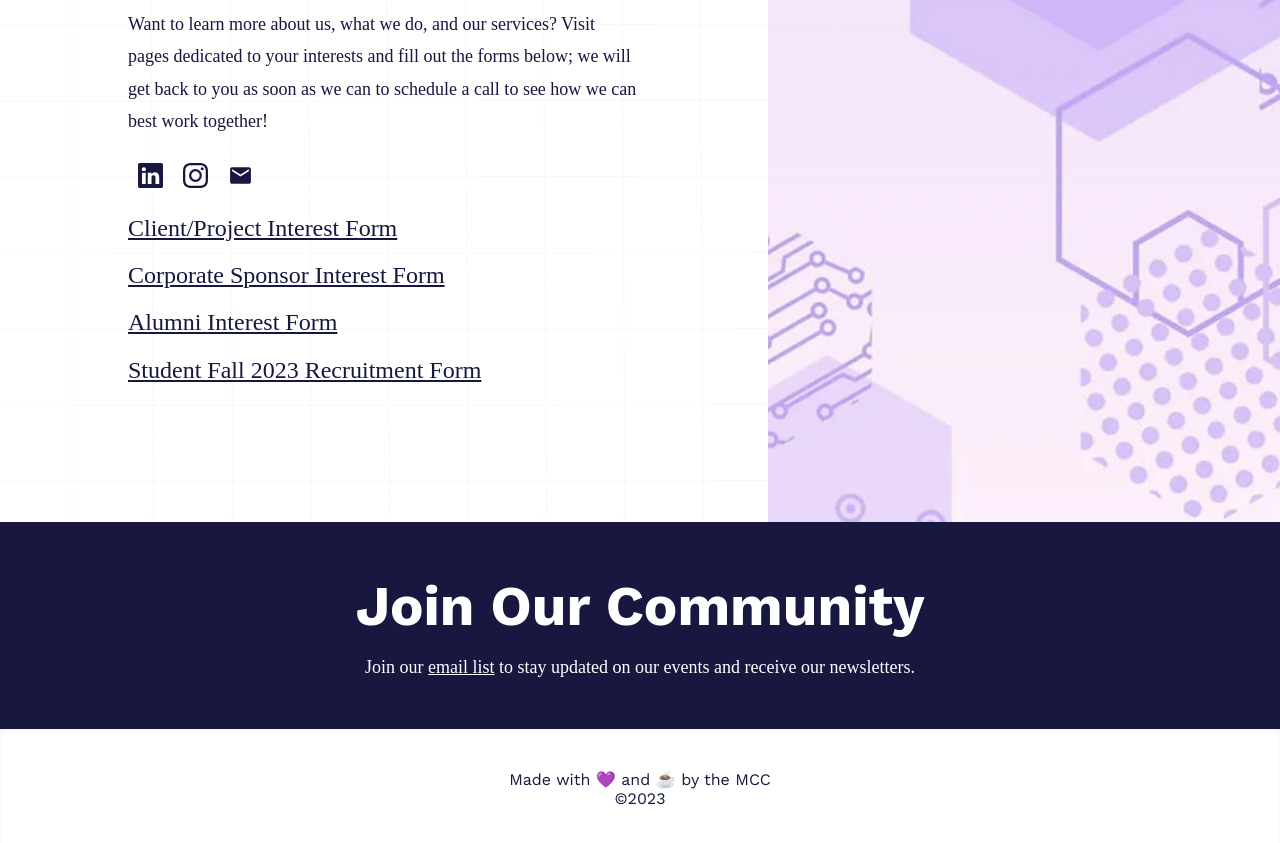
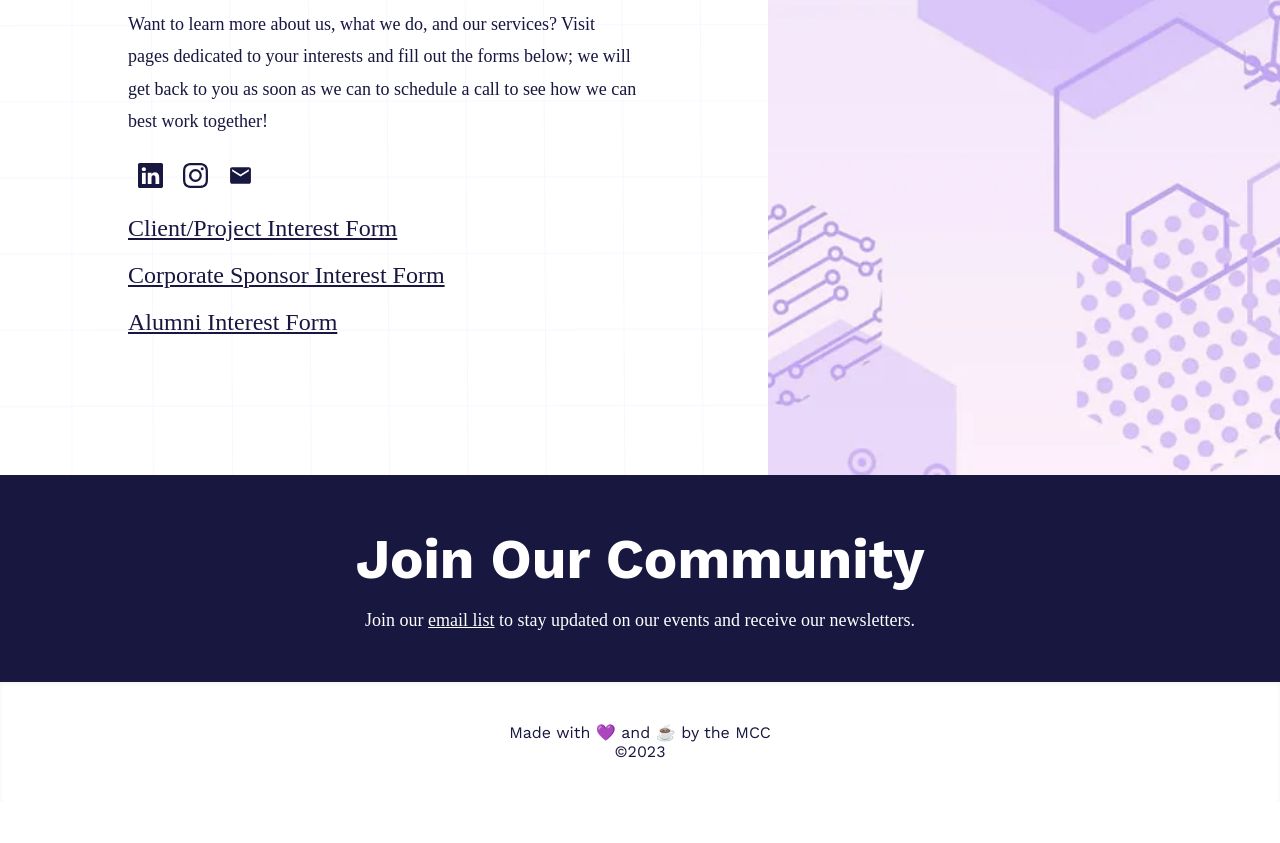
Before and after one commit to MITech-Consulting-Club/website, a Next.js app: page / in a window 1280 px wide. Shown: the part 3459-4302 px from the top of the page. After the commit the page ends 4261 px from the top, so only its background shows below. Built offline with nearby package versions, Linux system fonts and the light colour scheme.

Commit message:
removed fall recruitment form from home page

```diff
--- a/app/page.tsx
+++ b/app/page.tsx
@@ -308,13 +308,6 @@ export default function Home() {
               >
                 Alumni Interest Form
               </Link>
-              <Link
-                href="https://docs.google.com/forms/d/e/1FAIpQLSf1HdTKD66rR-Pzofe9CkR0SUTGWebmkT2-EIB5VGO0tCBU2A/viewform"
-                target="_blank"
-                className={styles.contactForm}
-              >
-                Student Fall 2023 Recruitment Form
-              </Link>
             </div>
           </div>
 
```
